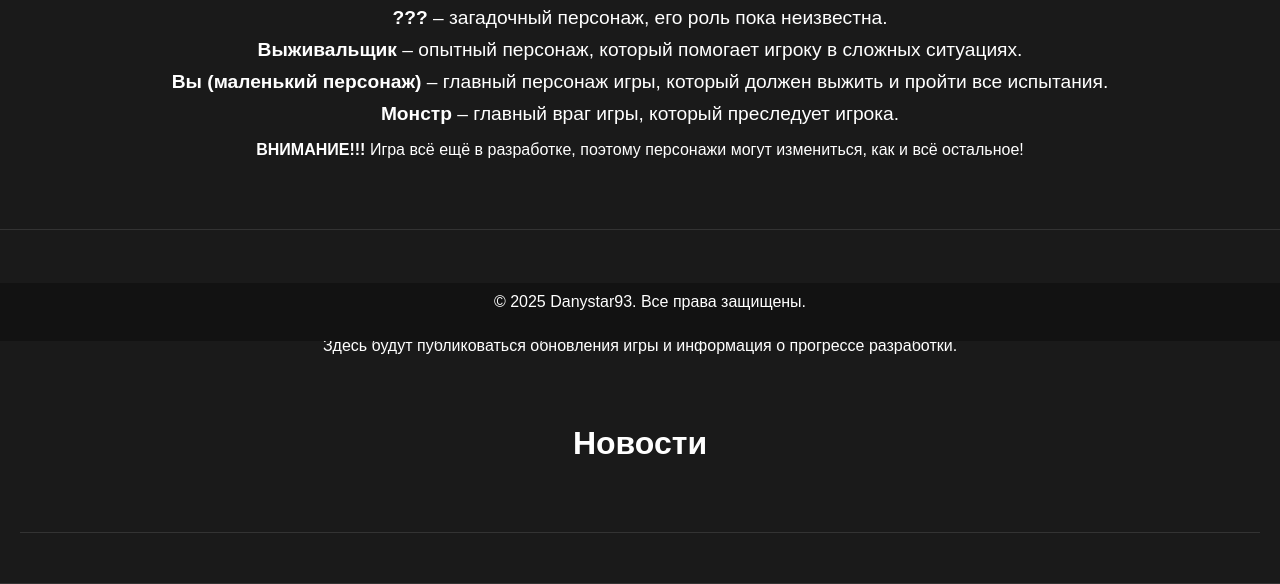
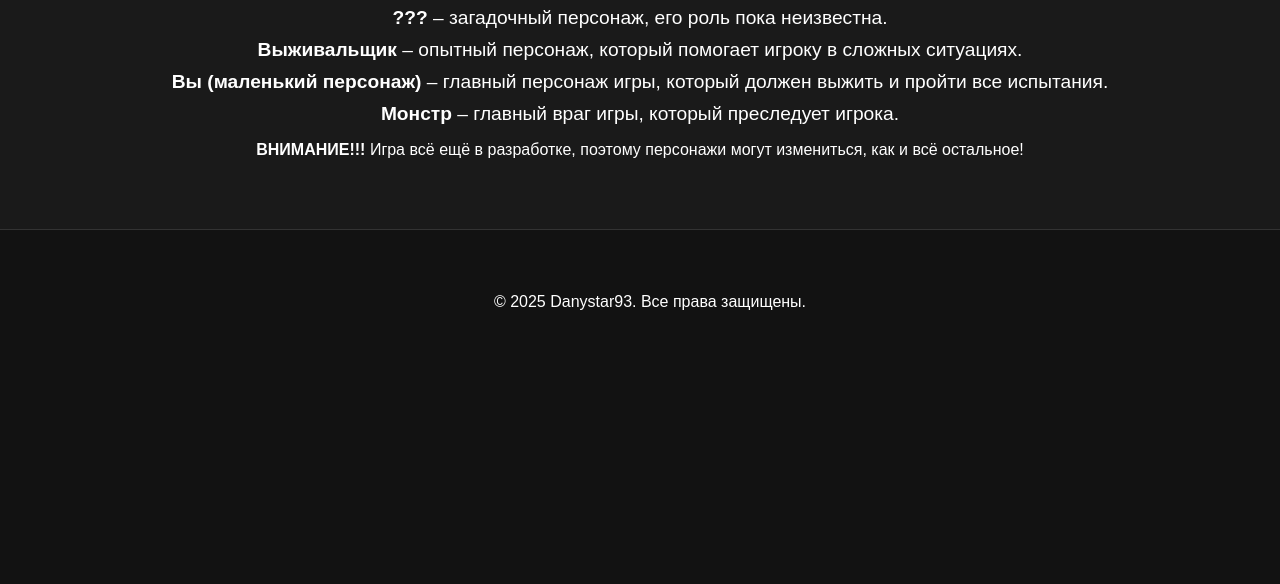
Before and after one commit to Danyastar93/Requide, a plain HTML site: page index.html in a window 1280 px wide. Shown: the part 459-1043 px from the top of the page. After the commit the page ends 800 px from the top, so only its background shows below. Drawn offline with Linux system fonts and the light colour scheme.

Commit message:
Update index.html

```diff
--- a/index.html
+++ b/index.html
@@ -34,14 +34,6 @@
         </ul>
         <p class="fade-in"><strong>ВНИМАНИЕ!!!</strong> Игра всё ещё в разработке, поэтому персонажи могут измениться, как и всё остальное!</p>
     </section>
-
-    <section id="news">
-        <h2 class="fade-in">Новости</h2>
-        <p class="fade-in">Здесь будут публиковаться обновления игры и информация о прогрессе разработки.</p>
-        <section id="news">
-    <h2>Новости</h2>
-    <div id="news-container"></div>
-</section>
 
 <script>
     // Загружаем данные из news.json
```
